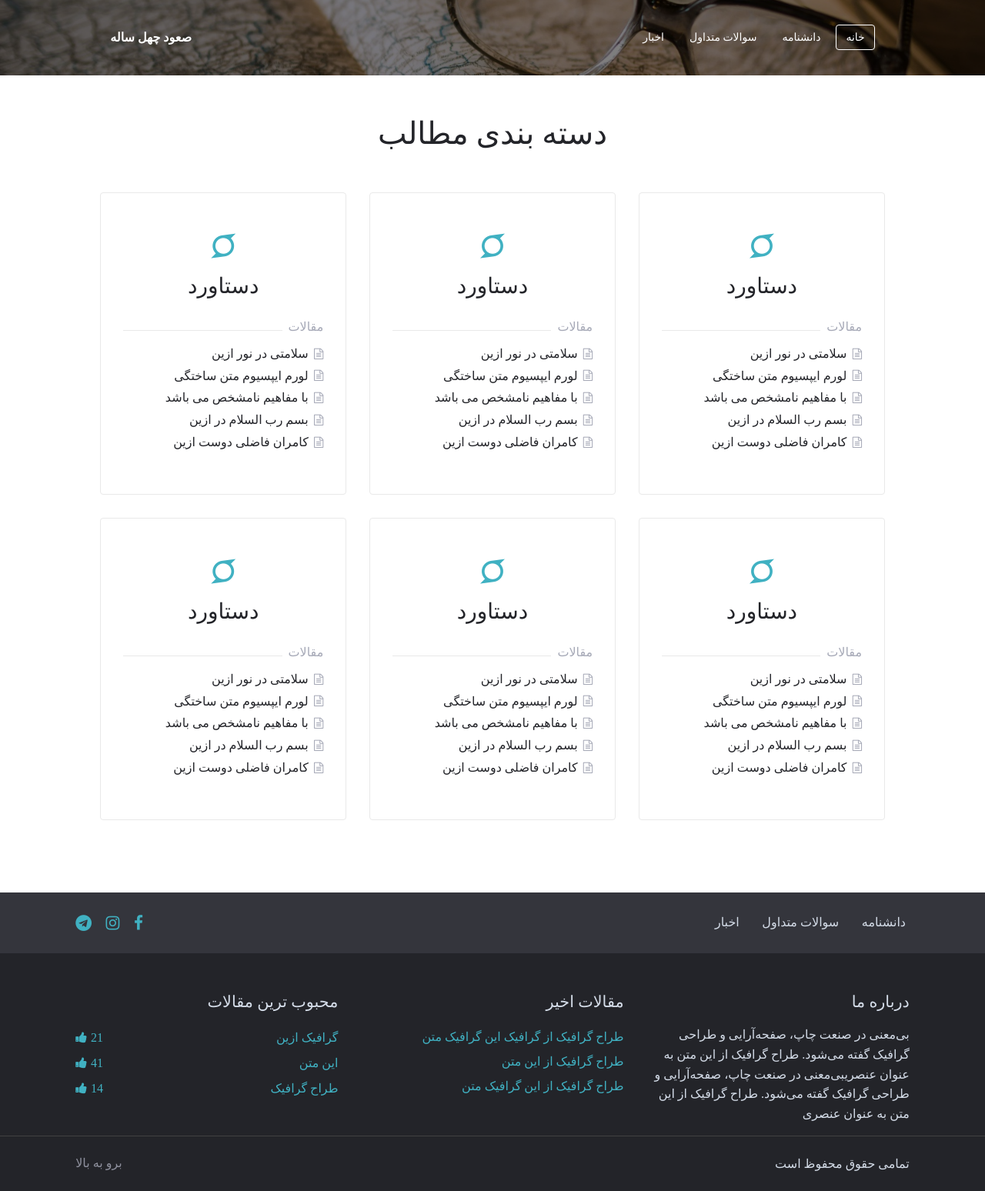
After one commit to a-sabagh/wli, a PHP site: page /page-categories.html in a window 1280 px wide. The commit adds this page. Shown: the whole page at 77% size. Run offline with PHP 8.4, Linux system fonts and the light colour scheme; some libraries are stand-ins or nearby versions; some web fonts are replaced.

Commit message:
page complition

```diff
--- a/assets/scss/components/widgets/_papular-posts.scss
+++ b/assets/scss/components/widgets/_papular-posts.scss
@@ -4,6 +4,7 @@
 		display: flex;
 		justify-content: space-between;
 		flex-wrap: wrap;
+		align-items: center;
 	}
 	@at-root .like{
 		position: relative;
--- a/assets/scss/master.scss
+++ b/assets/scss/master.scss
@@ -25,7 +25,8 @@
 	"components/widgets/latest-posts";
 //pages
 @import
-	"pages/home";
+	"pages/home",
+	"pages/categories";
 //templates
 @import
 	"templates/single/single-gray",
@@ -33,4 +34,5 @@
 	"templates/single/category",
 	"templates/single/like",
 	"templates/single/related",
-	"templates/archive";
+	"templates/archive",
+	"templates/page";
--- /dev/null
+++ b/assets/scss/pages/_categories.scss
@@ -0,0 +1,33 @@
+.categories-wrapper {
+	.col-md-4 {
+		margin-bottom: 1.875em;
+	}
+	.category-item {
+		.article-label {
+			width: 100%;
+			.line {
+				margin-right: .5em;
+			}
+			label {
+				color: $text2;
+			}
+		}
+		.papular-posts {
+			width: 100%;
+			li {
+				color: $text1;
+				list-style: none;
+				font-size: 1rem;
+				a {
+					color: inherit;
+					text-align: right;
+				}
+				.fa {
+					color: $text2;
+					font-size: .9rem;
+					margin-left: .5em;
+				}
+			}
+		}
+	}
+}
--- a/assets/scss/pages/_home.scss
+++ b/assets/scss/pages/_home.scss
@@ -24,11 +24,11 @@
 				margin-bottom: 2.3em;
 			}
 		}
-		.cat-item {
+		@at-root .cat-item {
 			height: 100%;
 			border: 1px solid $borderColor1;
 			border-radius: $radius1;
-			padding: 2.3em 1.5em;
+			padding: 2.3em 1.8em;
 			.fa {
 				color: $color1;
 				font-size: 2em;
--- /dev/null
+++ b/assets/scss/templates/_page.scss
@@ -0,0 +1,3 @@
+.page-content {
+    padding: 3em 0;
+}
--- a/assets/scss/vendor/_custom.scss
+++ b/assets/scss/vendor/_custom.scss
@@ -6,5 +6,5 @@ $container-max-widths: (
     sm: 540px,
     md: 720px,
     lg: 960px,
-    xl: 85%
+    xl: 87%
 );
--- /dev/null
+++ b/page-categories.html
@@ -0,0 +1,307 @@
+<!doctype html>
+<html dir="rtl" lang="fa-IR">
+<head>
+	<meta charset="UTF-8">
+	<title>دانشنامه انقلاب اسلامی | برگه دسته بندی </title>
+	<link rel="stylesheet" href="assets/css/master.css">
+</head>
+<body class="single-post">
+	<header id="header" class="container-fluid">
+		<div class="container">
+			<div class="row navigation-wrapper align-items-center">
+				<nav class="col-md-9 navigation">
+					<ul>
+						<li class="current-menu-item"><a href="#">خانه</a></li>
+						<li><a href="#">دانشنامه</a></li>
+						<li><a href="#">سوالات متداول</a></li>
+						<li><a href="#">اخبار</a></li>
+					</ul>
+				</nav>
+				<a href="#" class="col-md-3 header-logo d-flex justify-content-end" title="صعود چهل ساله" >صعود چهل ساله</a>
+			</div><!--.navigation-wrapper-->
+		</div><!--.container-->
+	</header>
+	<article id="main" class="container">
+		<div class="page-content">
+			<header class="single-header">
+				<h1 class="single-title text-center">دسته بندی مطالب</h1>
+			</header>
+			<section class="editor-content">
+			    <div class="row categories-wrapper">
+					<div class="col-md-4 col-sm-6">
+						<div class="category-item cat-item d-flex flex-column align-items-center">
+							<i class="fa fa-superpowers"></i>
+							<h3 class="cat-title"><a href="" title="">دستاورد</a></h3>
+							<div class="article-label d-flex flex-row align-items-center justify-content-start">
+								<label class="flex-grow-0">مقالات</label>
+								<span class="line flex-grow-1"></span>
+							</div><!--.article-label-->
+							<ul class="papular-posts">
+								<li>
+									<i class="fa fa-file-text-o flex-grow-0"></i>
+									<a class="flex-grow-1" href="">سلامتی در نور ازین</a>
+								</li>
+								<li>
+									<i class="fa fa-file-text-o flex-grow-0"></i>
+									<a class="flex-grow-1" href="">لورم ایپسیوم متن ساختگی</a>
+								</li>
+								<li>
+									<i class="fa fa-file-text-o flex-grow-0"></i>
+									<a class="flex-grow-1" href="">با مفاهیم نامشخص می باشد</a>
+								</li>
+								<li>
+									<i class="fa fa-file-text-o flex-grow-0"></i>
+									<a class="flex-grow-1" href="">بسم رب السلام در ازین</a>
+								</li>
+								<li>
+									<i class="fa fa-file-text-o flex-grow-0"></i>
+									<a class="flex-grow-1" href="">کامران فاضلی دوست ازین</a>
+								</li>
+							</ul>
+						</div><!--.category-item-->
+					</div><!--.col-md-4-->
+					<div class="col-md-4 col-sm-6">
+						<div class="category-item cat-item d-flex flex-column align-items-center">
+							<i class="fa fa-superpowers"></i>
+							<h3 class="cat-title"><a href="" title="">دستاورد</a></h3>
+							<div class="article-label d-flex flex-row align-items-center justify-content-start">
+								<label class="flex-grow-0">مقالات</label>
+								<span class="line flex-grow-1"></span>
+							</div><!--.article-label-->
+							<ul class="papular-posts">
+								<li>
+									<i class="fa fa-file-text-o flex-grow-0"></i>
+									<a class="flex-grow-1" href="">سلامتی در نور ازین</a>
+								</li>
+								<li>
+									<i class="fa fa-file-text-o flex-grow-0"></i>
+									<a class="flex-grow-1" href="">لورم ایپسیوم متن ساختگی</a>
+								</li>
+								<li>
+									<i class="fa fa-file-text-o flex-grow-0"></i>
+									<a class="flex-grow-1" href="">با مفاهیم نامشخص می باشد</a>
+								</li>
+								<li>
+									<i class="fa fa-file-text-o flex-grow-0"></i>
+									<a class="flex-grow-1" href="">بسم رب السلام در ازین</a>
+								</li>
+								<li>
+									<i class="fa fa-file-text-o flex-grow-0"></i>
+									<a class="flex-grow-1" href="">کامران فاضلی دوست ازین</a>
+								</li>
+							</ul>
+						</div><!--.category-item-->
+					</div><!--.col-md-4-->
+					<div class="col-md-4 col-sm-6">
+						<div class="category-item cat-item d-flex flex-column align-items-center">
+							<i class="fa fa-superpowers"></i>
+							<h3 class="cat-title"><a href="" title="">دستاورد</a></h3>
+							<div class="article-label d-flex flex-row align-items-center justify-content-start">
+								<label class="flex-grow-0">مقالات</label>
+								<span class="line flex-grow-1"></span>
+							</div><!--.article-label-->
+							<ul class="papular-posts">
+								<li>
+									<i class="fa fa-file-text-o flex-grow-0"></i>
+									<a class="flex-grow-1" href="">سلامتی در نور ازین</a>
+								</li>
+								<li>
+									<i class="fa fa-file-text-o flex-grow-0"></i>
+									<a class="flex-grow-1" href="">لورم ایپسیوم متن ساختگی</a>
+								</li>
+								<li>
+									<i class="fa fa-file-text-o flex-grow-0"></i>
+									<a class="flex-grow-1" href="">با مفاهیم نامشخص می باشد</a>
+								</li>
+								<li>
+									<i class="fa fa-file-text-o flex-grow-0"></i>
+									<a class="flex-grow-1" href="">بسم رب السلام در ازین</a>
+								</li>
+								<li>
+									<i class="fa fa-file-text-o flex-grow-0"></i>
+									<a class="flex-grow-1" href="">کامران فاضلی دوست ازین</a>
+								</li>
+							</ul>
+						</div><!--.category-item-->
+					</div><!--.col-md-4-->
+					<div class="col-md-4 col-sm-6">
+						<div class="category-item cat-item d-flex flex-column align-items-center">
+							<i class="fa fa-superpowers"></i>
+							<h3 class="cat-title"><a href="" title="">دستاورد</a></h3>
+							<div class="article-label d-flex flex-row align-items-center justify-content-start">
+								<label class="flex-grow-0">مقالات</label>
+								<span class="line flex-grow-1"></span>
+							</div><!--.article-label-->
+							<ul class="papular-posts">
+								<li>
+									<i class="fa fa-file-text-o flex-grow-0"></i>
+									<a class="flex-grow-1" href="">سلامتی در نور ازین</a>
+								</li>
+								<li>
+									<i class="fa fa-file-text-o flex-grow-0"></i>
+									<a class="flex-grow-1" href="">لورم ایپسیوم متن ساختگی</a>
+								</li>
+								<li>
+									<i class="fa fa-file-text-o flex-grow-0"></i>
+									<a class="flex-grow-1" href="">با مفاهیم نامشخص می باشد</a>
+								</li>
+								<li>
+									<i class="fa fa-file-text-o flex-grow-0"></i>
+									<a class="flex-grow-1" href="">بسم رب السلام در ازین</a>
+								</li>
+								<li>
+									<i class="fa fa-file-text-o flex-grow-0"></i>
+									<a class="flex-grow-1" href="">کامران فاضلی دوست ازین</a>
+								</li>
+							</ul>
+						</div><!--.category-item-->
+					</div><!--.col-md-4-->
+					<div class="col-md-4 col-sm-6">
+						<div class="category-item cat-item d-flex flex-column align-items-center">
+							<i class="fa fa-superpowers"></i>
+							<h3 class="cat-title"><a href="" title="">دستاورد</a></h3>
+							<div class="article-label d-flex flex-row align-items-center justify-content-start">
+								<label class="flex-grow-0">مقالات</label>
+								<span class="line flex-grow-1"></span>
+							</div><!--.article-label-->
+							<ul class="papular-posts">
+								<li>
+									<i class="fa fa-file-text-o flex-grow-0"></i>
+									<a class="flex-grow-1" href="">سلامتی در نور ازین</a>
+								</li>
+								<li>
+									<i class="fa fa-file-text-o flex-grow-0"></i>
+									<a class="flex-grow-1" href="">لورم ایپسیوم متن ساختگی</a>
+								</li>
+								<li>
+									<i class="fa fa-file-text-o flex-grow-0"></i>
+									<a class="flex-grow-1" href="">با مفاهیم نامشخص می باشد</a>
+								</li>
+								<li>
+									<i class="fa fa-file-text-o flex-grow-0"></i>
+									<a class="flex-grow-1" href="">بسم رب السلام در ازین</a>
+								</li>
+								<li>
+									<i class="fa fa-file-text-o flex-grow-0"></i>
+									<a class="flex-grow-1" href="">کامران فاضلی دوست ازین</a>
+								</li>
+							</ul>
+						</div><!--.category-item-->
+					</div><!--.col-md-4-->
+					<div class="col-md-4 col-sm-6">
+						<div class="category-item cat-item d-flex flex-column align-items-center">
+							<i class="fa fa-superpowers"></i>
+							<h3 class="cat-title"><a href="" title="">دستاورد</a></h3>
+							<div class="article-label d-flex flex-row align-items-center justify-content-start">
+								<label class="flex-grow-0">مقالات</label>
+								<span class="line flex-grow-1"></span>
+							</div><!--.article-label-->
+							<ul class="papular-posts">
+								<li>
+									<i class="fa fa-file-text-o flex-grow-0"></i>
+									<a class="flex-grow-1" href="">سلامتی در نور ازین</a>
+								</li>
+								<li>
+									<i class="fa fa-file-text-o flex-grow-0"></i>
+									<a class="flex-grow-1" href="">لورم ایپسیوم متن ساختگی</a>
+								</li>
+								<li>
+									<i class="fa fa-file-text-o flex-grow-0"></i>
+									<a class="flex-grow-1" href="">با مفاهیم نامشخص می باشد</a>
+								</li>
+								<li>
+									<i class="fa fa-file-text-o flex-grow-0"></i>
+									<a class="flex-grow-1" href="">بسم رب السلام در ازین</a>
+								</li>
+								<li>
+									<i class="fa fa-file-text-o flex-grow-0"></i>
+									<a class="flex-grow-1" href="">کامران فاضلی دوست ازین</a>
+								</li>
+							</ul>
+						</div><!--.category-item-->
+					</div><!--.col-md-4-->
+			    </div>
+			</section><!--.editor-content-->
+		</div><!--.single-content-->
+	</article><!--#main-->
+	<footer id="footer">
+		<div class="top-footer">
+			<div class="container">
+				<div class="row justify-content-center align-items-center">
+					<div class="col-md-8 top-footer-menu">
+						<ul>
+							<li><a href="#">دانشنامه</a></li>
+							<li><a href="#">سوالات متداول</a></li>
+							<li><a href="#">اخبار</a></li>
+						</ul>
+					</div>
+					<div class="col-md-4">
+						<div class="top-footer-socials">
+							<ul>
+								<li class="social-facebook"><a href=""><i class="fa fa-facebook"></i></a></li>
+								<li class="social-instagram"><a href=""><i class="fa fa-instagram"></i></a></li>
+								<li class="social-telegram"><a href=""><i class="fa fa-telegram"></i></a></li>
+							</ul>
+						</div>
+					</div>
+				</div><!--.row-->
+			</div><!--.container-->
+		</div><!--.top-footer-->
+		<div class="mid-footer">
+			<div class="container">
+				<div class="row">
+					<section class="col-md-4 widg">
+						<h3 class="widg-title">درباره ما</h3>
+						<div class="widg-content">
+							<p>بی‌معنی در صنعت چاپ، صفحه‌آرایی و طراحی گرافیک گفته می‌شود. طراح گرافیک از این متن به عنوان عنصریبی‌معنی در صنعت چاپ، صفحه‌آرایی و طراحی گرافیک گفته می‌شود. طراح گرافیک از این متن به عنوان عنصری</p>
+						</div>
+					</section>
+					<section class="col-md-4 widg">
+						<h3 class="widg-title">مقالات اخیر</h3>
+						<div class="widg-content">
+							<ul>
+								<li><a href="">طراح گرافیک از گرافیک این گرافیک متن</a></li>
+								<li><a href="">طراح گرافیک از این متن</a></li>
+								<li><a href="">طراح گرافیک از این گرافیک متن</a></li>
+							</ul>
+						</div>
+					</section>
+					<section class="col-md-4 widg">
+						<h3 class="widg-title">محبوب ترین مقالات</h3>
+						<div class="widg-content">
+							<ul class="papular-posts">
+								<li>
+									<a href="">گرافیک ازین</a>
+									<span class="like">21</span>
+								</li>
+								<li>
+									<a href="">این متن</a>
+									<span class="like">41</span>
+								</li>
+								<li>
+									<a href="">طراح گرافیک</a>
+									<span class="like">14</span>
+								</li>
+							</ul>
+						</div>
+					</section>
+				</div><!--.row-->
+			</div>
+		</div><!--.mid-footer-->
+		<div class="bottom-footer">
+			<div class="container">
+				<div class="row justfy-content-between aling-items-center">
+					<div class="col">
+						<p class="copyright">تمامی حقوق محفوظ است</p>
+					</div>
+					<div class="col align-left">
+						<a href="#" class="back-to-top">برو به بالا</a>
+					</div>
+				</div><!--.row-->
+			</div><!--.container-->
+		</div><!--.bottom-footer-->
+	</footer>
+	<script src="node_modules/jquery/dist/jquery.min.js" ></script>
+	<script src="assets/js/master.js" ></script>
+</body>
+</html>
```
Also changed, not shown: page.html (added, +162 -0 lines), assets/css/master.css.
